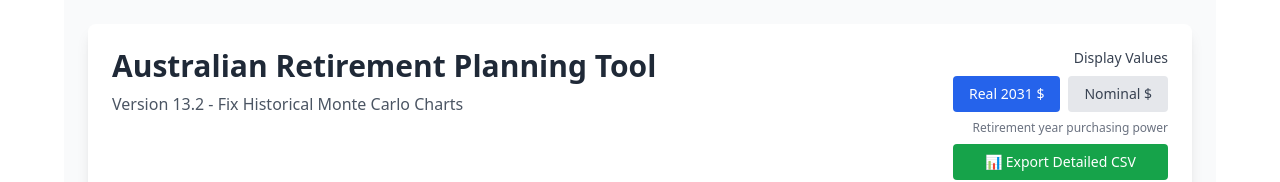
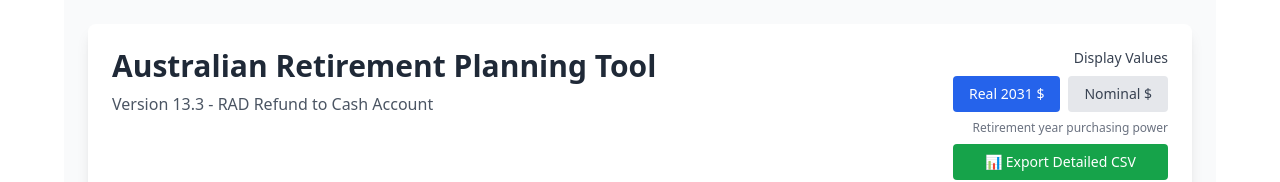
Before and after one commit to popet70/retirement-calculator, a Next.js app: page / in a window 1280 px wide. Shown: the top 182 px of the page. Built offline with nearby package versions, Linux system fonts and the light colour scheme.

Commit message:
Add files via upload

```diff
--- a/app/page.tsx
+++ b/app/page.tsx
@@ -739,9 +739,9 @@ const RetirementCalculator = () => {
       }
 
       // STEP 4: RAD REFUND (if exiting aged care)
-      // RAD is refunded to main super when exiting care
+      // RAD is refunded to cash (estate/beneficiary receives as cash, not super)
       if (radRefund > 0) {
-        mainSuper += radRefund;
+        cashAccount += radRefund;
       }
 
       // APPLY RETURNS:
@@ -1299,7 +1299,7 @@ const RetirementCalculator = () => {
         <div className="flex justify-between items-start mb-4">
           <div>
             <h1 className="text-3xl font-bold text-gray-800 mb-2">Australian Retirement Planning Tool</h1>
-            <p className="text-gray-600">Version 13.2 - Fix Historical Monte Carlo Charts</p>
+            <p className="text-gray-600">Version 13.3 - RAD Refund to Cash Account</p>
           </div>
           <div className="text-right">
             <label className="block text-sm font-medium text-gray-700 mb-2">Display Values</label>
@@ -2690,7 +2690,7 @@ const RetirementCalculator = () => {
         )}
 
         <div className="text-center text-sm text-gray-600 mt-6">
-          Australian Retirement Planning Tool v13.2
+          Australian Retirement Planning Tool v13.3
         </div>
       </div>
     </div>
```
